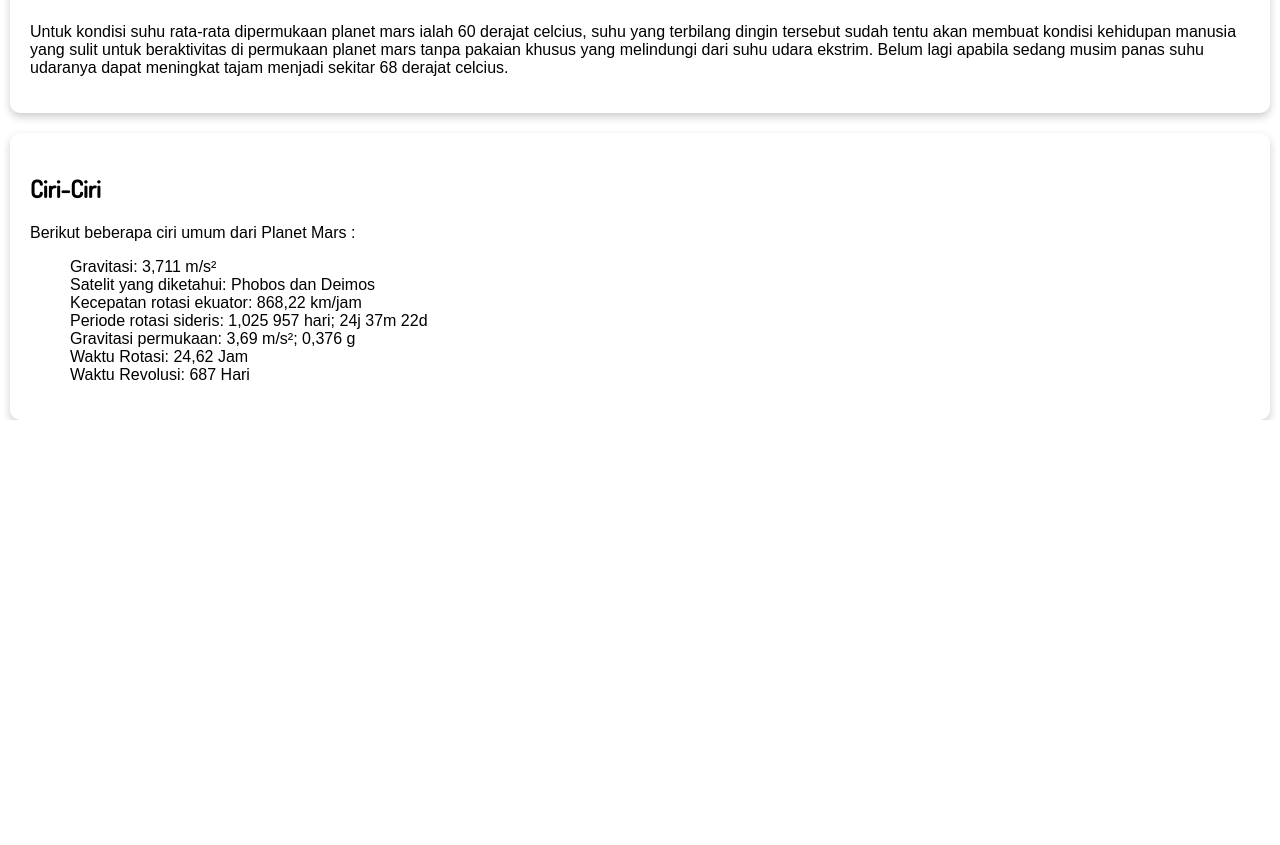
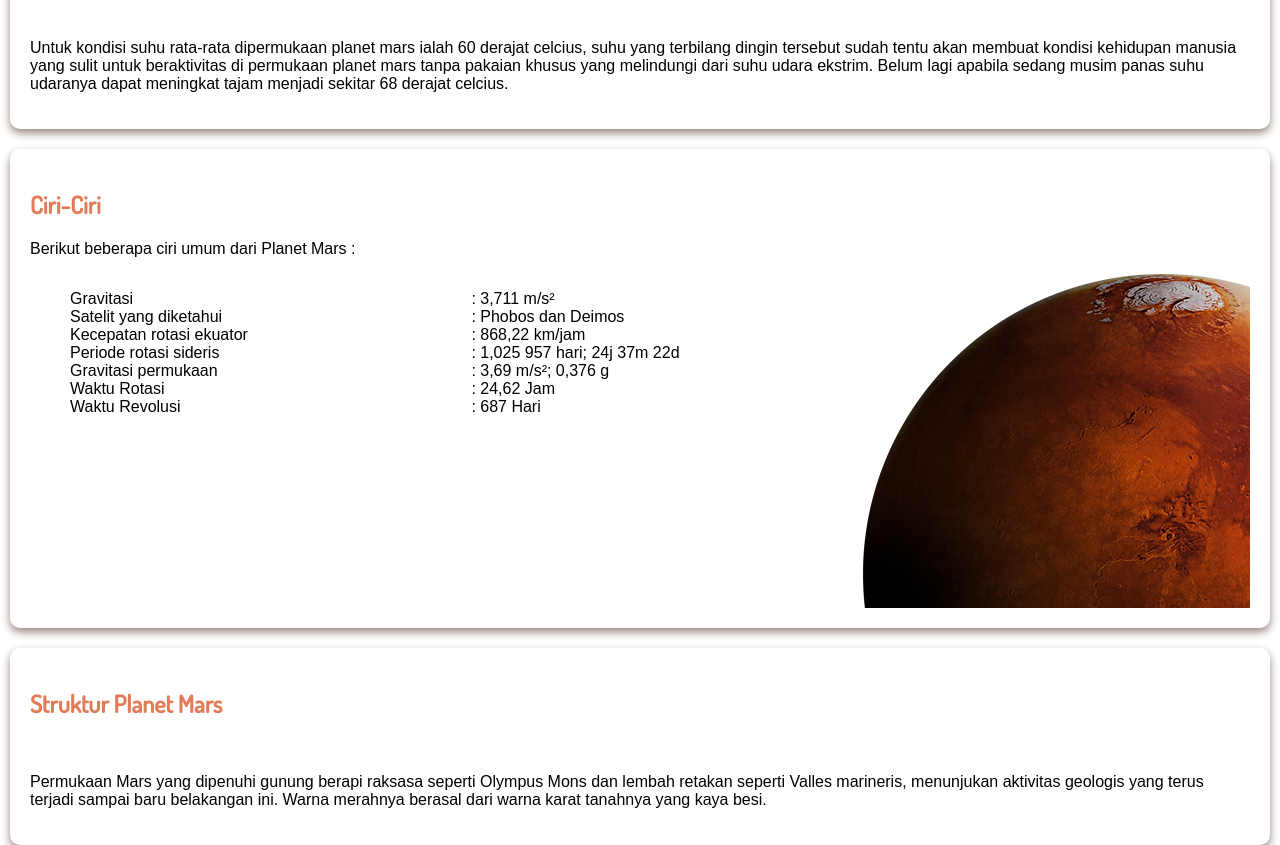
Before and after one commit to Z4nR/15.MarsFactSimpleWeb, a plain HTML site: page index.html in a window 1280 px wide. Shown: the part 680-1525 px from the top of the page. Before the commit the page ends 1100 px from the top, so only its background shows below. Drawn offline with Linux system fonts and the light colour scheme; a web font is replaced by a local one.

Commit message:
update style for article

```diff
--- a/css/header.css
+++ b/css/header.css
@@ -33,9 +33,9 @@ nav li {
 
 nav a {
     font-size: 18px;
-    font-weight: 800;
+    font-weight: 600;
     text-decoration: none;
-    color: black;
+    color: #663926;
 }
 
 nav a:hover {
--- a/css/main.css
+++ b/css/main.css
@@ -3,10 +3,12 @@
 body {
     margin: 0;
     padding: 0;
+    height: 100%;
 }
 
 h2 {
     font-family: "Dosis", sans-serif;
+    color: #E27B58;
 }
 
 p {
@@ -19,13 +21,21 @@ article li {
     font-family: "Maitree", sans-serif;
 }
 
+article ul {
+    flex-grow: 1;
+}
+
 .card {
-    box-shadow: 0 4px 8px 0 rgba(0, 0, 0, 0.2);
+    box-shadow: 0 4px 8px 0 #99857A;
     border-radius: 10px;
     padding: 20px;
     margin-top: 20px;
 }
 
-.card-box {
+.article-box {
     margin: 0 10px 0 10px;
 }
+
+.ciri-ctx {
+    display: flex;
+}
--- a/index.html
+++ b/index.html
@@ -12,9 +12,9 @@
 <body>
     <header class="header-ctx">
         <div class="header-ctx-teks">
-            <h2 class="header-ctx-title">
+            <h1 class="header-ctx-title">
                 Fakta-Fakta Planet Mars
-            </h2>
+            </h1>
             <p class="header-ctx-subtitle">
                 Mars merupakan planet keempat dalam susunan tata surya pada galaksi bima sakti
             </p>
@@ -30,11 +30,14 @@
                 <li>
                     <a href="#ciri">Ciri-Ciri</a>
                 </li>
+                <li>
+                    <a href="#struktur">Struktur</a>
+                </li>
             </ul>
         </nav>
     </header>
     <main>
-        <div class="card-box">
+        <div class="article-box">
             <article class="card">
                 <h2 id="nama">Asal-Usul Nama</h2>
                 <img src="#" alt="">
@@ -55,15 +58,35 @@
             <article class="card">
                 <h2 id="ciri">Ciri-Ciri</h2>
                 <p>Berikut beberapa ciri umum dari Planet Mars :</p>
-                <ul>
-                    <li>Gravitasi: 3,711 m/s²</li>
-                    <li>Satelit yang diketahui: Phobos dan Deimos</li>
-                    <li>Kecepatan rotasi ekuator: 868,22 km/jam</li>
-                    <li>Periode rotasi sideris: 1,025 957 hari; 24j 37m 22d</li>
-                    <li>Gravitasi permukaan: 3,69 m/s²; 0,376 g</li>
-                    <li>Waktu Rotasi: 24,62 Jam</li>
-                    <li>Waktu Revolusi: 687 Hari</li>
-                </ul>
+                <div class="ciri-ctx">
+                    <ul>
+                        <li>Gravitasi</li>
+                        <li>Satelit yang diketahui</li>
+                        <li>Kecepatan rotasi ekuator</li>
+                        <li>Periode rotasi sideris</li>
+                        <li>Gravitasi permukaan</li>
+                        <li>Waktu Rotasi</li>
+                        <li>Waktu Revolusi</li>
+                    </ul>
+                    <ul>
+                        <li>: 3,711 m/s²</li>
+                        <li>: Phobos dan Deimos</li>
+                        <li>: 868,22 km/jam</li>
+                        <li>: 1,025 957 hari; 24j 37m 22d</li>
+                        <li>: 3,69 m/s²; 0,376 g</li>
+                        <li>: 24,62 Jam</li>
+                        <li>: 687 Hari</li>
+                    </ul>
+                    <img src="asset/mars-img-1.png" alt="">
+                </div>
+
+            </article>
+            <article class="card">
+                <h2 id="struktur">Struktur Planet Mars</h2>
+                <img src="#" alt="">
+                <p>Permukaan Mars yang dipenuhi gunung berapi raksasa seperti Olympus Mons dan lembah retakan seperti Valles marineris,
+                menunjukan aktivitas geologis yang terus terjadi sampai baru belakangan ini. Warna merahnya berasal dari warna karat
+                tanahnya yang kaya besi.</p>
             </article>
         </div>
     </main>
```
Also changed, not shown: asset/mars-img-1.png (added).
